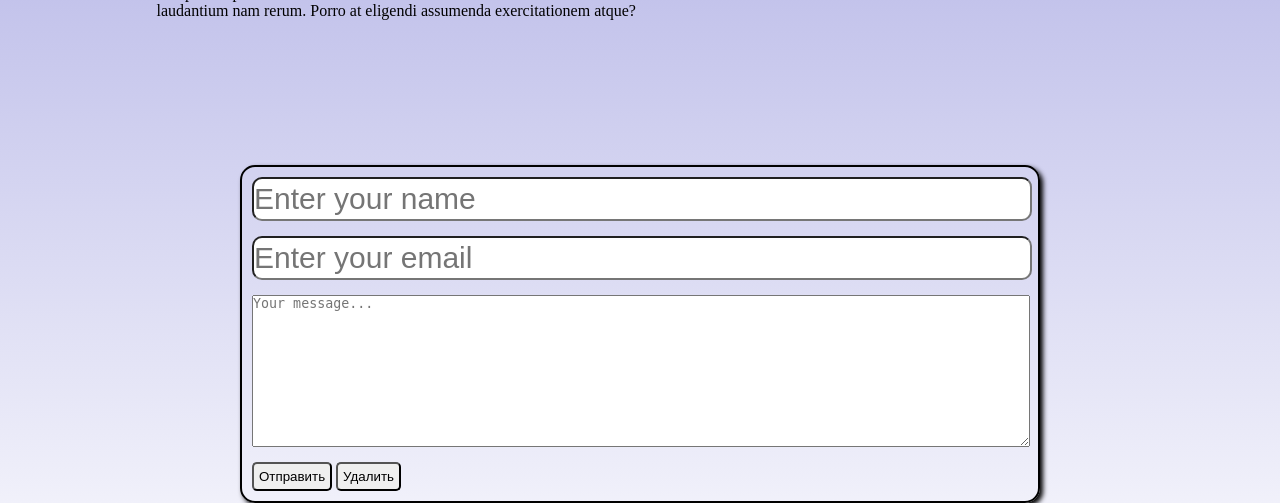
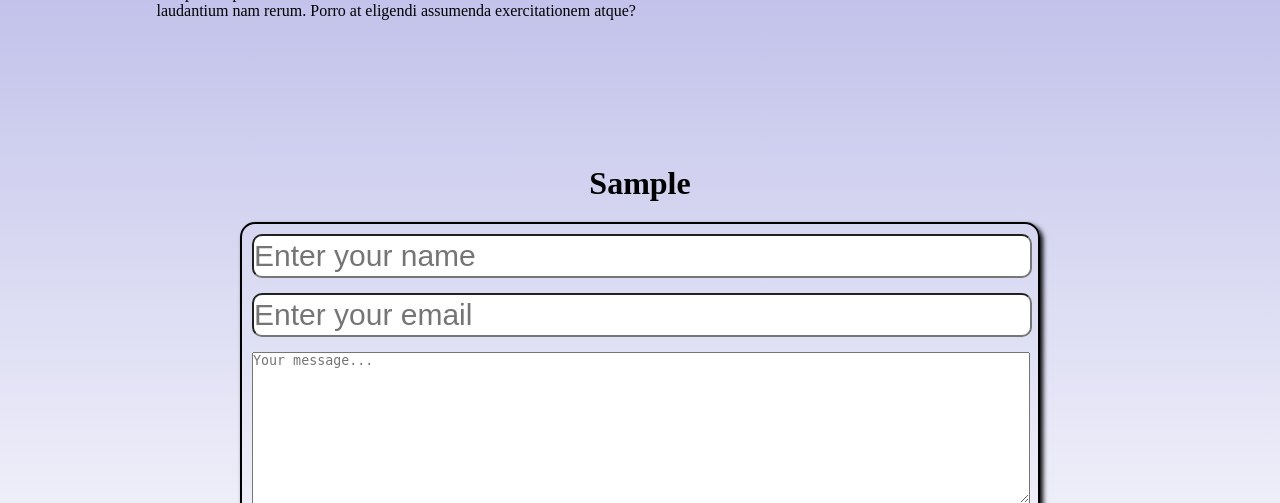
Before and after one commit to VitaliiMakeev/bibliodez, a Flask app: template templates/index.html in a window 1280 px wide. Shown: the part 581-1084 px from the top of the page. Run offline with Flask 3, Linux system fonts and the light colour scheme; the template is opened without the code that fills it: most values are stand-ins (such as "Sample title", 1, 10 or a date in 2020).

Commit message:
Добавил антиспам

```diff
--- a/app.py
+++ b/app.py
@@ -140,6 +140,18 @@ def login_try():
         return render_template('autorysit.html')
 
 
+def check_email(email, list_mess):
+    count = 0
+    for k in list_mess:
+        print(count, k.get('email'))
+        if count < 3:
+            if k.get('email') == email:
+                count += 1
+        else:
+            return False
+    return True
+
+
 @app.route('/', methods=["GET", "POST"])
 def send_messag():
     if request.method == "POST":
@@ -153,11 +165,15 @@ def send_messag():
             return render_template('index.html')
         else:
             if len(name) != 0 and len(email) != 0 and len(messag) != 0:
-                cur2.execute(f"INSERT INTO messages(sender_name, sender_email, messag) VALUES('{name}', '{email}', '{messag}');")
-                cur2.close()
-                con.commit()
-                req = 'Сообщение отправлено!'
-                return render_template('index.html', req1=req)
+                if check_email(email, giv_messag()):
+                    cur2.execute(f"INSERT INTO messages(sender_name, sender_email, messag) VALUES('{name}', '{email}', '{messag}');")
+                    cur2.close()
+                    con.commit()
+                    req = 'Сообщение отправлено!'
+                    return render_template('index.html', req1=req)
+                else:
+                    req = 'Специалист с вами свяжется, ожидайте. Сообщение заблокированно.'
+                    return render_template('index.html', req1=req)
             else:
                 return render_template('index.html', req1=req)
     else:
--- a/static/css/style.css
+++ b/static/css/style.css
@@ -132,6 +132,13 @@ form button:hover {
 
 }
 
+.mess-to-user {
+    text-align: center;
+    margin-top: 20px;
+    margin-bottom: 20px;
+}
+
+
 .form {
     display: flex;
     flex-direction: column;
--- a/templates/index.html
+++ b/templates/index.html
@@ -95,6 +95,7 @@
         </div>
         <!-- <div class="reclama-right"><img src="#" alt="Реклама" /></div> -->
       </section>
+      <h1 class="mess-to-user" >{{req1}}</h1>
       <section class="main-section-down">
         <!-- <div class="reclama-left-down"><img src="#" alt="Реклама" /></div> -->
         <div class="callback conteiner">
@@ -114,7 +115,6 @@
               <button type="reset">Удалить</button>
             </div>
           </form>
-          <h1>{{req1}}</h1>
           <!-- <img src="./img/tmp.py/1.jpg" alt="Картинка" /> -->
         </div>
         <!-- <div class="reclama-right-down"><img src="#" alt="Реклама" /></div> -->
--- a/tmp.py
+++ b/tmp.py
@@ -16,6 +16,4 @@ import hashlib
 
 my_str = 'hhhhhhhhhhhhhhhhhhhhhhhhhhhhhhhhhhhhhhhhhhhhhhhhhhhhhhhhhhhhhhhhhhhhhhhhhhhhhhhhhhhhhhhhhhhhhhhhhh'
 
-
-
 print(len(my_str))
```
Also changed, not shown: 1 other file.
